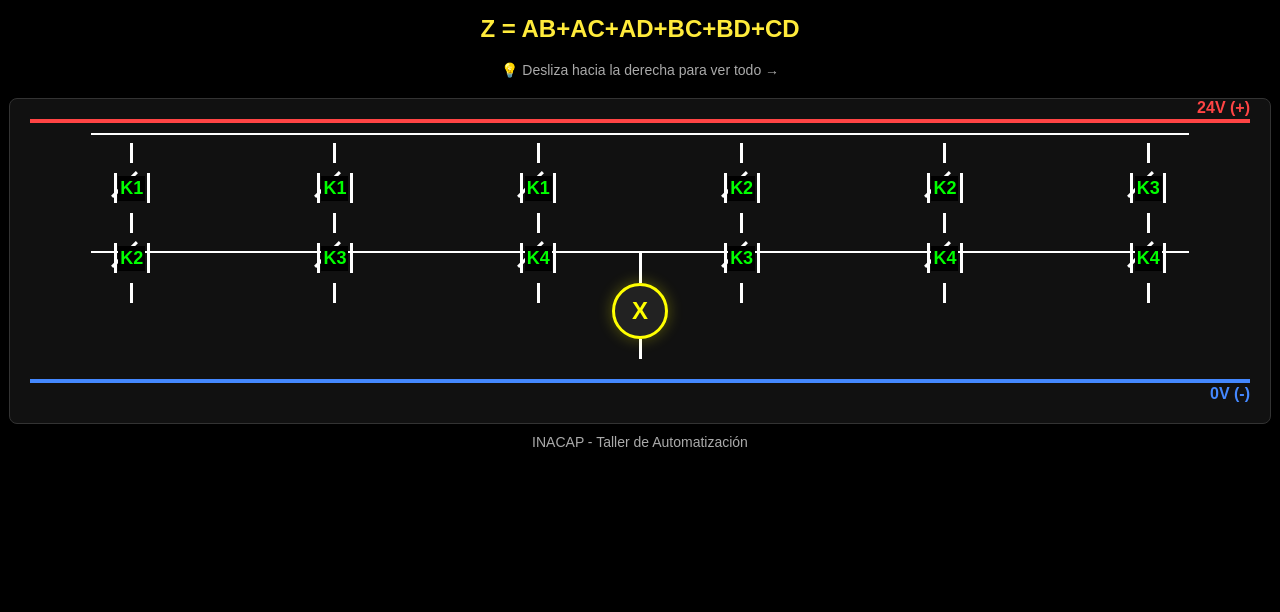
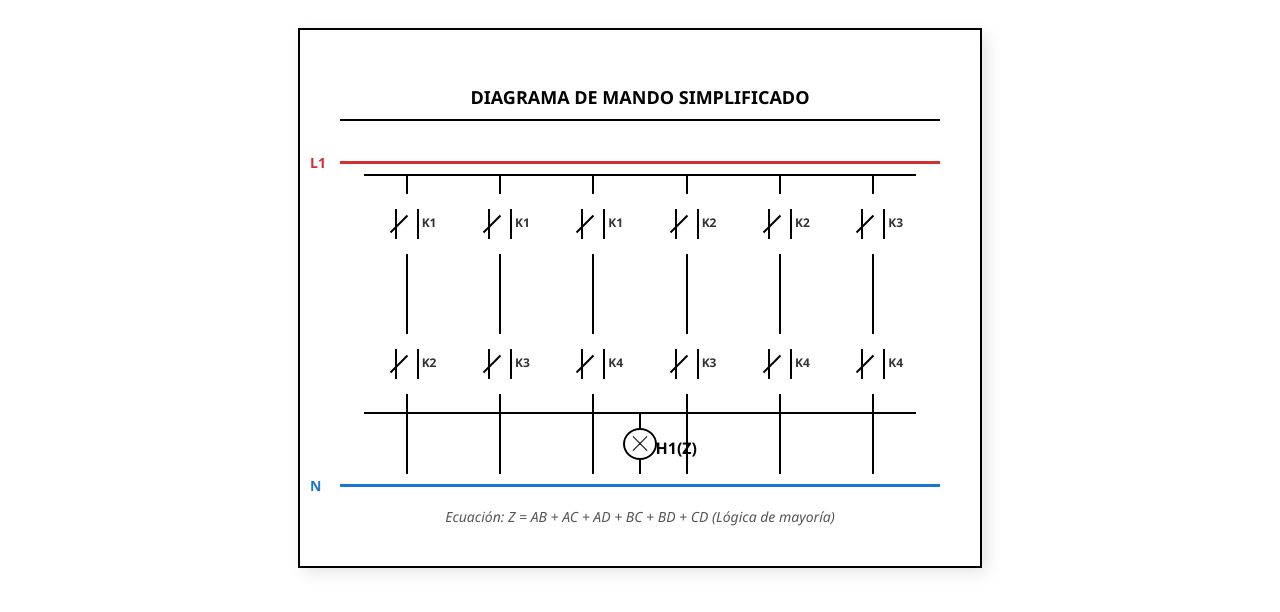
Before and after one commit to Unporciento/OP, a plain HTML site: page index.html in a window 1280 px wide. Drawn offline with Linux system fonts and the light colour scheme.

Commit message:
Update index.html

```diff
--- a/index.html
+++ b/index.html
@@ -3,221 +3,244 @@
 <head>
     <meta charset="UTF-8">
     <meta name="viewport" content="width=device-width, initial-scale=1.0">
-    <title>Circuito Móvil</title>
+    <title>Diagrama Reporte - Fondo Blanco</title>
     <style>
         body {
-            background-color: #000000;
-            color: white;
-            font-family: sans-serif;
-            margin: 0;
-            padding: 10px;
+            background-color: #ffffff; /* Fondo Blanco para informe */
+            color: #000000;
+            font-family: 'Segoe UI', Tahoma, Geneva, Verdana, sans-serif;
             display: flex;
             flex-direction: column;
             align-items: center;
+            padding: 20px;
         }
 
-        h2 { margin: 5px 0; color: #ffeb3b; text-align: center; }
-        p { color: #aaa; margin-bottom: 20px; font-size: 14px; text-align: center; }
-
-        /* Contenedor con Scroll Lateral */
-        .diagram-wrapper {
-            width: 100%;
-            overflow-x: auto; /* Permite deslizar con el dedo */
-            padding-bottom: 20px;
-            border: 1px solid #333;
-            border-radius: 8px;
-            background: #111;
+        .diagram-box {
+            border: 2px solid #000;
+            padding: 40px;
+            background-color: #fff;
+            /* Simulación de papel técnico */
+            box-shadow: 5px 5px 15px rgba(0,0,0,0.1);
+            max-width: 100%;
+            overflow-x: auto;
         }
 
-        .circuit-board {
+        h2 {
+            text-align: center;
+            text-transform: uppercase;
+            font-size: 18px;
+            border-bottom: 2px solid #000;
+            padding-bottom: 10px;
+            margin-bottom: 30px;
+        }
+
+        /* Estructura del Circuito */
+        .circuit-container {
             display: flex;
             flex-direction: column;
-            padding: 20px;
-            min-width: 600px; /* Fuerza el ancho para que no se apriete */
+            min-width: 600px;
         }
 
-        /* Líneas de Energía */
-        .line-24v {
-            height: 4px;
-            background: #ff4444; /* Rojo intenso */
+        /* Rieles de Fase y Neutro */
+        .rail {
             width: 100%;
-            margin-bottom: 20px;
+            height: 3px;
             position: relative;
+            margin: 10px 0;
         }
-        .line-24v::after { content: "24V (+)"; position: absolute; right: 0; top: -20px; color: #ff4444; font-weight: bold;}
+        .phase { background-color: #d32f2f; /* Rojo Fase */ }
+        .neutral { background-color: #1976d2; /* Azul Neutro */ }
 
-        .line-0v {
-            height: 4px;
-            background: #4488ff; /* Azul intenso */
-            width: 100%;
-            margin-top: 20px;
-            position: relative;
+        .rail-label {
+            position: absolute;
+            font-weight: bold;
+            font-size: 14px;
         }
-        .line-0v::after { content: "0V (-)"; position: absolute; right: 0; bottom: -20px; color: #4488ff; font-weight: bold;}
+        .l1 { left: -30px; top: -8px; color: #d32f2f; }
+        .n { left: -30px; top: -8px; color: #1976d2; }
 
-        /* Zona de Ramas */
-        .branches {
+        /* Área de conexiones */
+        .connection-area {
             display: flex;
             justify-content: space-around;
+            padding: 0 20px;
             position: relative;
+            height: 300px;
         }
 
-        /* Bus común de conexión */
-        .common-wire {
+        /* Bus Horizontal (Cables comunes) */
+        .bus-wire {
             position: absolute;
             height: 2px;
-            background: white;
-            width: 90%;
-            left: 5%;
+            background-color: #000;
+            width: 92%;
+            left: 4%;
         }
-        .top-bus { top: -10px; }
-        .bot-bus { bottom: 50px; } /* Ajustado para dejar espacio a la luz */
+        .bus-top { top: 0; }
+        .bus-bottom { bottom: 60px; }
 
+        /* Ramas Verticales */
         .branch {
             display: flex;
             flex-direction: column;
             align-items: center;
             position: relative;
             width: 60px;
+            height: 100%;
         }
 
-        /* Cables Verticales */
-        .wire { width: 3px; background: white; flex-grow: 1; min-height: 20px; }
+        .wire {
+            width: 2px;
+            background-color: #000;
+            flex-grow: 1;
+        }
 
-        /* Contacto Simple y Grande */
+        /* Contacto Abierto (Símbolo Técnico Limpio) */
         .contact {
-            width: 30px;
+            width: 20px;
             height: 30px;
-            border-left: 3px solid white;
-            border-right: 3px solid white;
+            border-left: 2px solid #000;
+            border-right: 2px solid #000;
             position: relative;
-            margin: 10px 0;
-            display: flex;
-            align-items: center;
-            justify-content: center;
+            margin: 15px 0;
+            background: #fff;
+            z-index: 2;
         }
-        /* Palanca del contacto */
         .contact::after {
             content: '';
             position: absolute;
-            width: 35px;
-            height: 3px;
-            background: white;
-            transform: rotate(-45deg);
+            width: 24px;
+            height: 2px;
+            background-color: #000;
+            transform: rotate(-45deg); /* Barra diagonal */
             left: -10px;
-            top: 10px;
+            top: 14px;
         }
 
-        .label {
-            color: #00ff00; /* Verde neón */
+        /* Etiquetas de Contactos */
+        .tag {
+            position: absolute;
+            left: 25px;
+            top: 5px;
             font-weight: bold;
-            font-size: 18px;
-            background: #000;
-            z-index: 10;
-            padding: 2px;
+            font-size: 12px;
+            color: #333;
+            white-space: nowrap;
         }
 
-        /* Lámpara Final */
-        .output-section {
+        /* Carga / Lámpara */
+        .load-container {
+            position: absolute;
+            bottom: 0;
+            left: 50%;
+            transform: translateX(-50%);
             display: flex;
             flex-direction: column;
             align-items: center;
-            margin-top: -50px; /* Subimos para conectar con el bus */
+            height: 60px;
         }
 
         .lamp {
-            width: 50px;
-            height: 50px;
-            border: 3px solid yellow;
+            width: 30px;
+            height: 30px;
+            border: 2px solid #000;
             border-radius: 50%;
             display: flex;
             align-items: center;
             justify-content: center;
-            background: #222;
-            color: yellow;
             font-weight: bold;
-            font-size: 24px;
+            background: #fff;
             z-index: 5;
-            box-shadow: 0 0 15px rgba(255, 255, 0, 0.3);
+        }
+        .lamp span { font-size: 10px; }
+        .lamp::before { content: ''; position: absolute; width: 20px; height: 1px; background: #000; transform: rotate(45deg); }
+        .lamp::after { content: ''; position: absolute; width: 20px; height: 1px; background: #000; transform: rotate(-45deg); }
+
+        .equation-text {
+            text-align: center;
+            font-style: italic;
+            margin-top: 10px;
+            color: #555;
+            font-size: 14px;
         }
 
     </style>
 </head>
 <body>
 
-    <h2>Z = AB+AC+AD+BC+BD+CD</h2>
-    <p>💡 Desliza hacia la derecha para ver todo &rarr;</p>
+    <div class="diagram-box">
+        <h2>Diagrama de Mando Simplificado</h2>
 
-    <div class="diagram-wrapper">
-        <div class="circuit-board">
+        <div class="circuit-container">
+            <div class="rail phase"><span class="rail-label l1">L1</span></div>
 
-            <div class="line-24v"></div>
-
-            <div class="branches">
-                <div class="common-wire top-bus"></div>
+            <div class="connection-area">
+                <div class="bus-wire bus-top"></div>
 
                 <div class="branch">
+                    <div class="wire" style="max-height: 20px;"></div>
+                    <div class="contact"><span class="tag">K1</span></div>
                     <div class="wire"></div>
-                    <div class="contact"><span class="label">K1</span></div>
-                    <div class="wire"></div>
-                    <div class="contact"><span class="label">K2</span></div>
+                    <div class="contact"><span class="tag">K2</span></div>
                     <div class="wire"></div>
                 </div>
 
                 <div class="branch">
+                    <div class="wire" style="max-height: 20px;"></div>
+                    <div class="contact"><span class="tag">K1</span></div>
                     <div class="wire"></div>
-                    <div class="contact"><span class="label">K1</span></div>
-                    <div class="wire"></div>
-                    <div class="contact"><span class="label">K3</span></div>
+                    <div class="contact"><span class="tag">K3</span></div>
                     <div class="wire"></div>
                 </div>
 
                 <div class="branch">
+                    <div class="wire" style="max-height: 20px;"></div>
+                    <div class="contact"><span class="tag">K1</span></div>
                     <div class="wire"></div>
-                    <div class="contact"><span class="label">K1</span></div>
-                    <div class="wire"></div>
-                    <div class="contact"><span class="label">K4</span></div>
+                    <div class="contact"><span class="tag">K4</span></div>
                     <div class="wire"></div>
                 </div>
 
                 <div class="branch">
+                    <div class="wire" style="max-height: 20px;"></div>
+                    <div class="contact"><span class="tag">K2</span></div>
                     <div class="wire"></div>
-                    <div class="contact"><span class="label">K2</span></div>
-                    <div class="wire"></div>
-                    <div class="contact"><span class="label">K3</span></div>
+                    <div class="contact"><span class="tag">K3</span></div>
                     <div class="wire"></div>
                 </div>
 
-                 <div class="branch">
+                <div class="branch">
+                    <div class="wire" style="max-height: 20px;"></div>
+                    <div class="contact"><span class="tag">K2</span></div>
                     <div class="wire"></div>
-                    <div class="contact"><span class="label">K2</span></div>
-                    <div class="wire"></div>
-                    <div class="contact"><span class="label">K4</span></div>
+                    <div class="contact"><span class="tag">K4</span></div>
                     <div class="wire"></div>
                 </div>
 
-                 <div class="branch">
+                <div class="branch">
+                    <div class="wire" style="max-height: 20px;"></div>
+                    <div class="contact"><span class="tag">K3</span></div>
                     <div class="wire"></div>
-                    <div class="contact"><span class="label">K3</span></div>
-                    <div class="wire"></div>
-                    <div class="contact"><span class="label">K4</span></div>
+                    <div class="contact"><span class="tag">K4</span></div>
                     <div class="wire"></div>
                 </div>
 
-                <div class="common-wire bot-bus"></div>
+                <div class="bus-wire bus-bottom"></div>
+
+                <div class="load-container">
+                    <div class="wire" style="height: 15px;"></div>
+                    <div class="lamp"></div> <div class="wire" style="height: 15px;"></div>
+                    <span style="position:absolute; right: -40px; bottom: 15px; font-weight:bold;">H1(Z)</span>
+                </div>
             </div>
 
-            <div class="output-section">
-                <div class="wire" style="height: 30px;"></div> <div class="lamp">X</div>
-                <div class="wire" style="height: 20px;"></div>
-            </div>
+            <div class="rail neutral"><span class="rail-label n">N</span></div>
+        </div>
 
-            <div class="line-0v"></div>
-
+        <div class="equation-text">
+            Ecuación: Z = AB + AC + AD + BC + BD + CD (Lógica de mayoría)
         </div>
     </div>
 
-    <p style="margin-top: 10px;">INACAP - Taller de Automatización</p>
-
 </body>
 </html>
```
